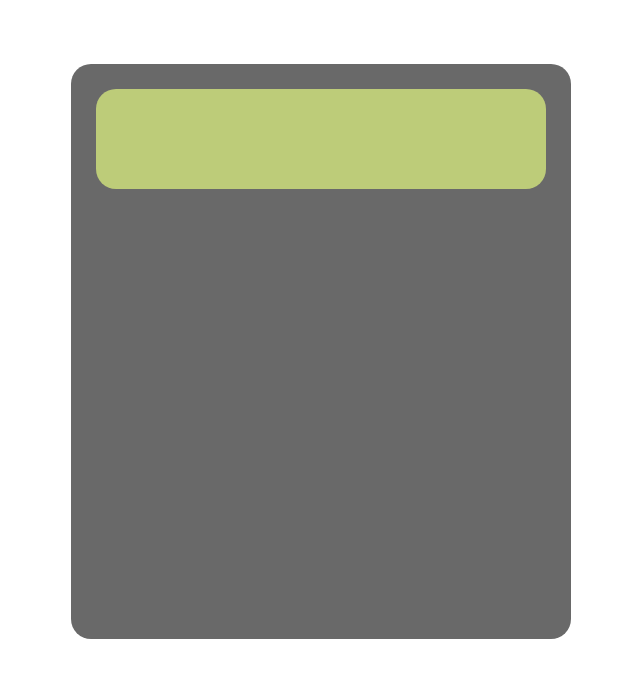
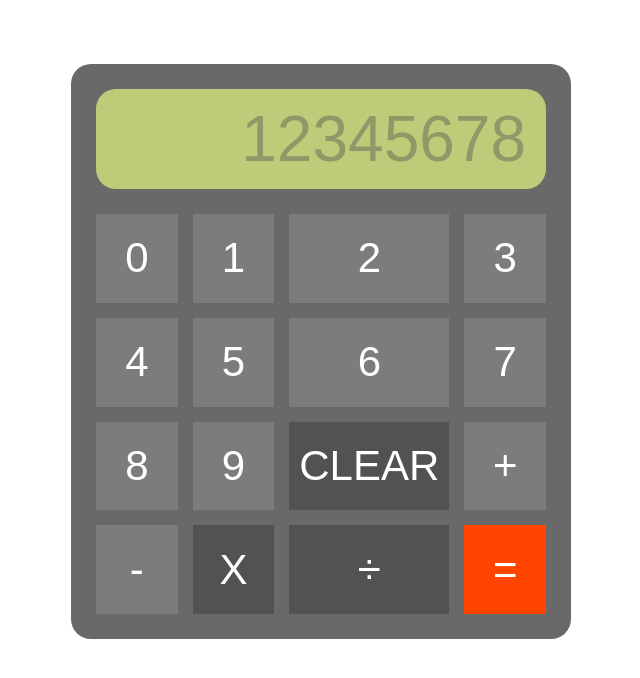
Before and after one commit to Jackson7874/calculator, a plain HTML site: page index.html in a window 1280 px wide. Shown: the whole page, without its empty margins (319-959 px from the left). Drawn offline with Linux system fonts and the light colour scheme.

Commit message:
html and style updates

```diff
--- a/index.html
+++ b/index.html
@@ -9,25 +9,25 @@
     <body>
         <div class="container" id="container">
             <div class="display" id="display">
-
+                <p>12345678</p>
             </div>
             <div class="keypad" id="keypad">
-                <div class="key" id="box0"></div>
-                <div class="key" id="box1"></div>
-                <div class="key" id="box2"></div>
-                <div class="key" id="box3"></div>
-                <div class="key" id="box4"></div>
-                <div class="key" id="box5"></div>
-                <div class="key" id="box6"></div>
-                <div class="key" id="box7"></div>
-                <div class="key" id="box8"></div>
-                <div class="key" id="box9"></div>
-                <div class="key" id="clear"></div>
-                <div class="key" id="add"></div>
-                <div class="key" id="subtract"></div>
-                <div class="key" id="multiply"></div>
-                <div class="key" id="divide"></div>
-                <div class="key" id="equals"></div>
+                <div class="key" id="box0"><p>0</p></div>
+                <div class="key" id="box1"><p>1</p></div>
+                <div class="key" id="box2"><p>2</p></div>
+                <div class="key" id="box3"><p>3</p></div>
+                <div class="key" id="box4"><p>4</p></div>
+                <div class="key" id="box5"><p>5</p></div>
+                <div class="key" id="box6"><p>6</p></div>
+                <div class="key" id="box7"><p>7</p></div>
+                <div class="key" id="box8"><p>8</p></div>
+                <div class="key" id="box9"><p>9</p></div>
+                <div class="key" id="clear">CLEAR</div>
+                <div class="key" id="add">+</div>
+                <div class="key" id="subtract">-</div>
+                <div class="key" id="multiply">X</div>
+                <div class="key" id="divide">÷</div>
+                <div class="key" id="equals"><p>=</p></div>
             </div>
         </div>
     </body>
--- a/style.css
+++ b/style.css
@@ -5,17 +5,59 @@ html, body, p {
 }
 
 .container {
+    display: flex;
+    flex-wrap: wrap;
     margin: 5% auto;
     padding: 25px;
     width: 450px;
     height: 525px;
     background-color: #696969;
     border-radius: 20px;
+    user-select: none;
+    font-family: Arial, Helvetica, sans-serif;
 }
 
 .display {
+    display: flex;
+    flex-wrap: nowrap;
+    justify-content: flex-end;
+    align-items: center;
     background-color: #bdcc79;
+    color: #8f9968;
+    font-size: 64px;
     width: 100%;
     height: 100px;
+    padding-right: 20px;
     border-radius: 20px;
+    margin-bottom: 25px;
 }
+
+.keypad {
+    display: grid;
+    gap: 15px;
+    grid-template-columns: 1fr 1fr 1fr 1fr;
+    width: 100%;
+    height: 400px;
+}
+
+.key {
+    display: flex;
+    justify-content: center;
+    align-items: center;
+    color: white;
+    background-color: #7c7c7c;
+    font-size: 42px;
+    padding: 10px;
+}
+
+.key:hover{
+    cursor: pointer;
+}
+
+#equals {
+    background-color: orangered;
+}
+
+#clear, #divide, #multiply {
+    background-color: #525252;
+}
```
